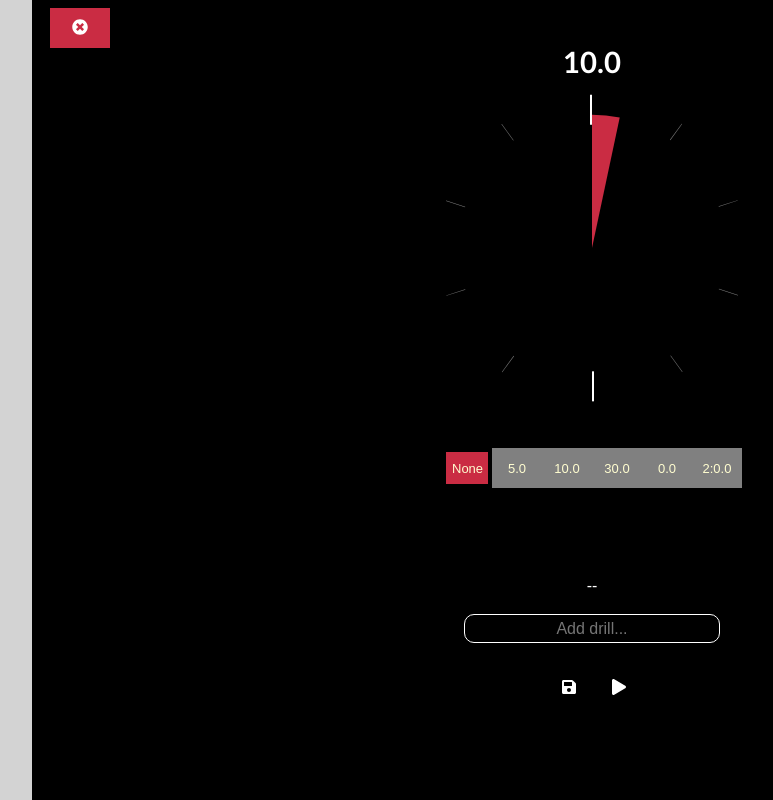
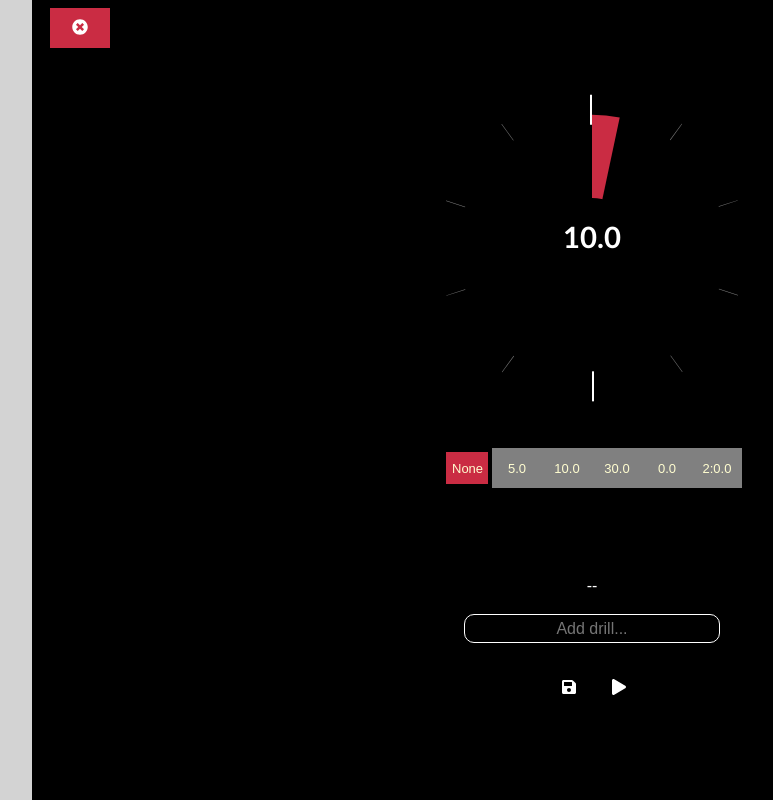
Before and after one commit to gessfred/ticc, a Gatsby site: page / in a window 1280 px wide. Shown: the whole page, without its empty margins (128-901 px from the left). Built offline with nearby package versions, Linux system fonts and the light colour scheme; Gatsby itself is replaced by a stand-in of ours.

Commit message:
put time in center of face

```diff
--- a/src/components/face.js
+++ b/src/components/face.js
@@ -65,7 +65,7 @@ class Face extends React.Component {
 		drawer.font = "bold 22pt Calibri,Geneva,Arial"
 		drawer.textAlign = 'center'
 		const contextTime = hover < 0 ? (current < 0 ? this.state.time : current) : hover
-		drawer.fillText(toDMS(contextTime), 0, 25 - this.state.size / 2)
+		drawer.fillText(toDMS(contextTime), 0, 0)
 	}
 
 	drawCount(drawer) {
@@ -113,6 +113,10 @@ class Face extends React.Component {
 		drawer.arc(0,0,this.y(),0 + offset,angle + offset, false)
 		drawer.arc(0,0,0,angle + offset,0 + offset, true)
 		drawer.fill()
+		drawer.beginPath()
+		drawer.fillStyle = 'black'
+		drawer.arc(0, 0, 50, 0, Math.PI * 2, true)
+		drawer.fill()
 	}
 
 	draw() {
@@ -122,7 +126,7 @@ class Face extends React.Component {
 		drawer.save()
 		drawer.clearRect(0, 0, this.state.size, this.state.size)
 		drawer.translate(radius, radius)
-		this.drawTime(drawer)
+
 		drawer.fillStyle = "gray"
 		//3 / 5
 		this.drawTicks(drawer)
@@ -131,9 +135,12 @@ class Face extends React.Component {
 			this.drawHoverSelect(drawer)
 		}
 		else if(this.state.count < 0) {
+			drawer.save()
 			this.drawNeedle(drawer)
+			drawer.restore()
 		}
 		else this.drawCount(drawer)
+		if(this.state.count < 0) this.drawTime(drawer)
 		drawer.restore()
 
 	}
```
Also changed, not shown: src/pages/index.js (line endings or trailing spaces).
